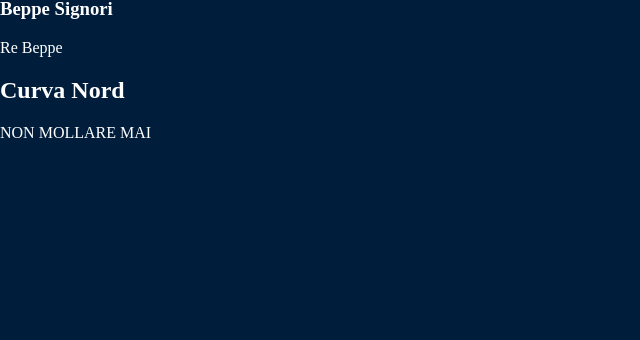
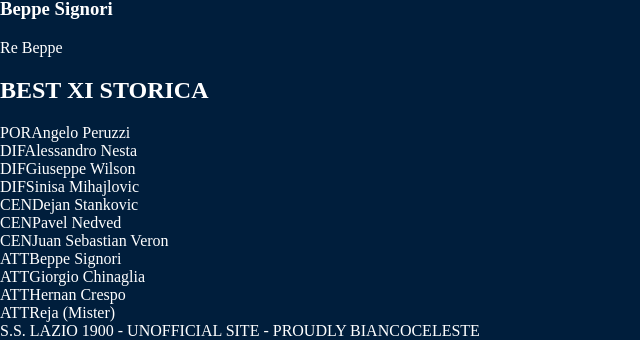
Before and after one commit to aldafz/lazio-app, a Next.js app: page / in a window 1280 px wide. Shown: the part 1478-1818 px from the top of the page, without its empty margins (0-640 px from the left). Before the commit the page ends 1636 px from the top, so only its background shows below. Built offline with nearby package versions, Linux system fonts and the light colour scheme.

Commit message:
Update page.tsx

```diff
--- a/src/app/page.tsx
+++ b/src/app/page.tsx
@@ -2,19 +2,20 @@
 import Navigation from '../components/Navigation';
 import Hero from '../components/Hero';
 import HallOfFame from '../components/HallOfFame';
+import BestEleven from '../components/BestEleven';
 
 export default function Home() {
   return (
-    <main className="scroll-smooth">
+    <main className="scroll-smooth bg-black min-h-screen">
       <Navigation />
       <Hero />
       <HallOfFame />
+      <BestEleven />
 
-      {/* Sezione Curva Nord provvisoria */}
-      <section id="curva-nord" className="py-40 bg-[#001e3c] text-center border-t border-[#87D3F8]/10">
-        <h2 className="text-6xl font-black italic text-white uppercase opacity-20">Curva Nord</h2>
-        <p className="text-[#87D3F8] tracking-[0.5em] font-bold mt-4 italic">NON MOLLARE MAI</p>
-      </section>
+      {/* Footer Provvisorio */}
+      <footer className="py-10 bg-black text-center border-t border-[#87D3F8]/10 text-white/40 text-xs uppercase tracking-widest px-8">
+        S.S. LAZIO 1900 - UNOFFICIAL SITE - PROUDLY BIANCOCELESTE
+      </footer>
     </main>
   );
 }
```
